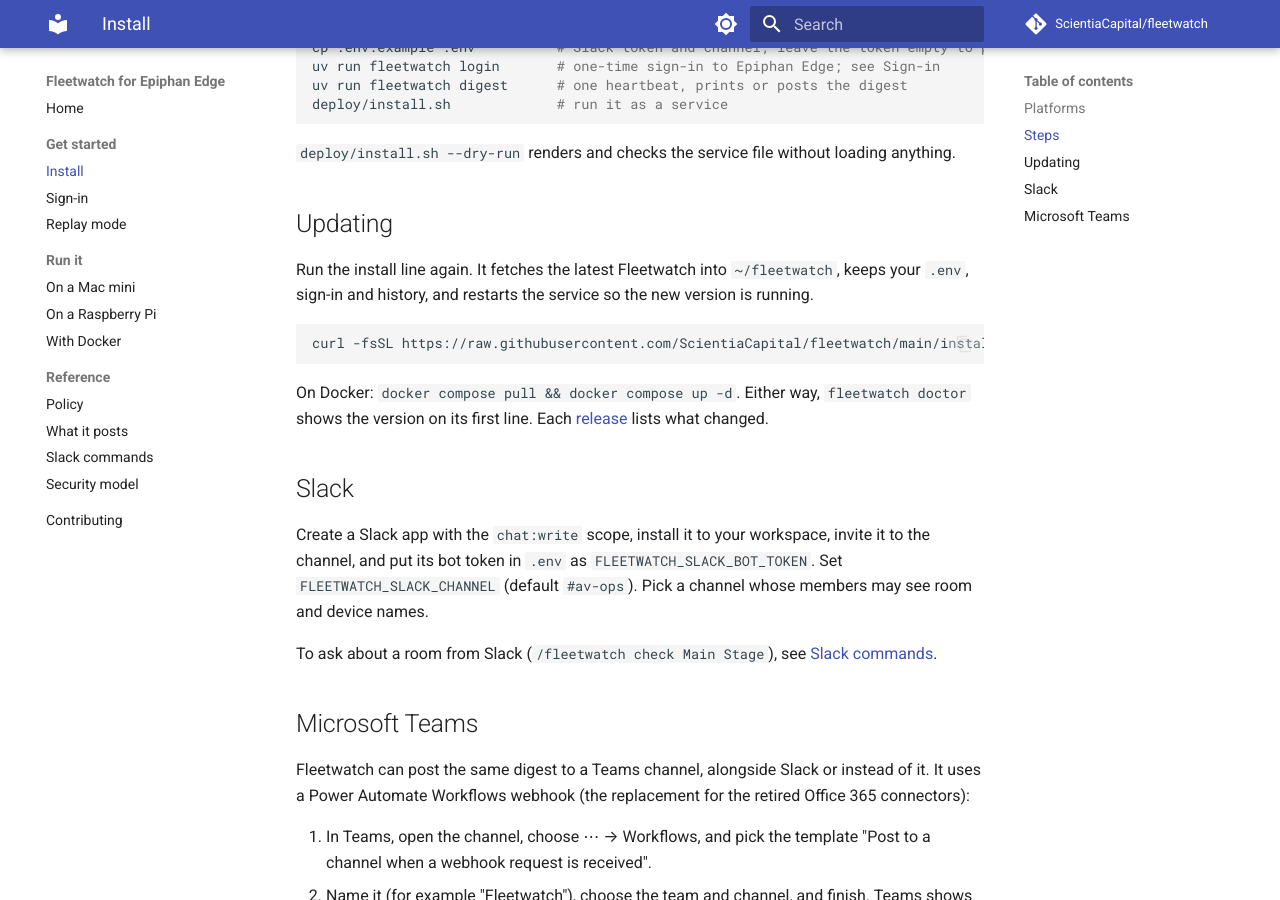
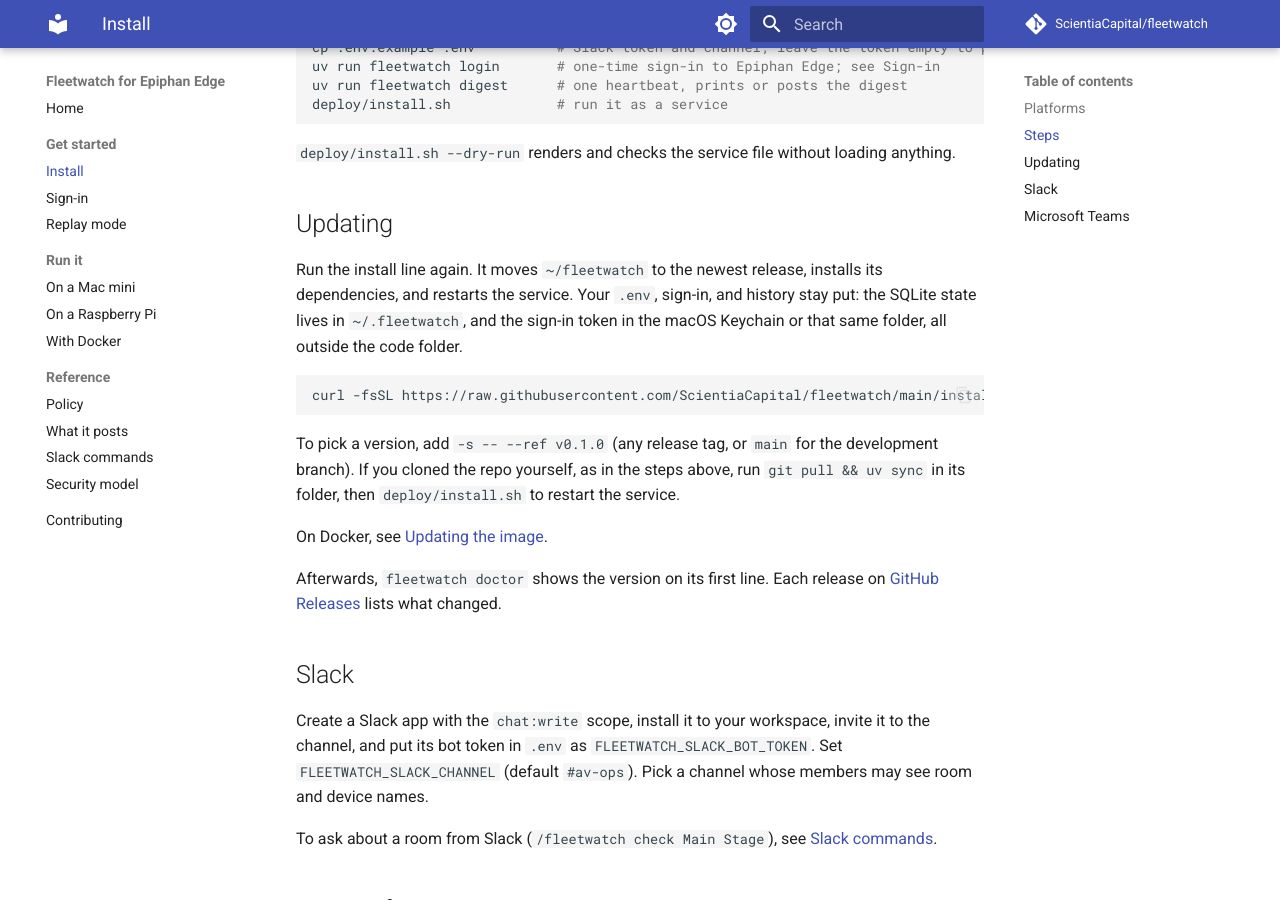
Before and after one commit to ScientiaCapital/fleetwatch, an MkDocs documentation site: the page built from docs/install.md, in a window 1280 px wide and 900 px high, scrolled down 754 px. Built offline with MkDocs 1.6.1 and Material for MkDocs 9.7.7, drawn with Linux system fonts in a browser that asks for light colours; comment, search, counter and statistics services are not loaded.

Commit message:
docs(readme): add an Updating section in English and Spanish (#14) (#76)
Co-Authored-By: Claude Opus 5.5 <noreply@anthropic.com>

````diff
--- a/docs/install.md
+++ b/docs/install.md
@@ -30,15 +30,22 @@ deploy/install.sh             # run it as a service
 
 ## Updating
 
-Run the install line again. It fetches the latest Fleetwatch into `~/fleetwatch`, keeps your `.env`, sign-in and
-history, and restarts the service so the new version is running.
+Run the install line again. It moves `~/fleetwatch` to the newest release, installs its dependencies, and restarts
+the service. Your `.env`, sign-in, and history stay put: the SQLite state lives in `~/.fleetwatch`, and the sign-in
+token in the macOS Keychain or that same folder, all outside the code folder.
 
 ```bash
 curl -fsSL https://raw.githubusercontent.com/ScientiaCapital/fleetwatch/main/install.sh | bash
 ```
 
-On Docker: `docker compose pull && docker compose up -d`. Either way, `fleetwatch doctor` shows the version on
-its first line. Each [release](https://github.com/ScientiaCapital/fleetwatch/releases) lists what changed.
+To pick a version, add `-s -- --ref v0.1.0` (any release tag, or `main` for the development branch). If you
+cloned the repo yourself, as in the steps above, run `git pull && uv sync` in its folder, then `deploy/install.sh`
+to restart the service.
+
+On Docker, see [Updating the image](docker.md#updating-the-image).
+
+Afterwards, `fleetwatch doctor` shows the version on its first line. Each release on
+[GitHub Releases](https://github.com/ScientiaCapital/fleetwatch/releases) lists what changed.
 
 ## Slack
 
````
Also changed, not shown: README.es.md (+24 -0 lines), README.md (+22 -0 lines), docs/docker.md (+13 -0 lines).
